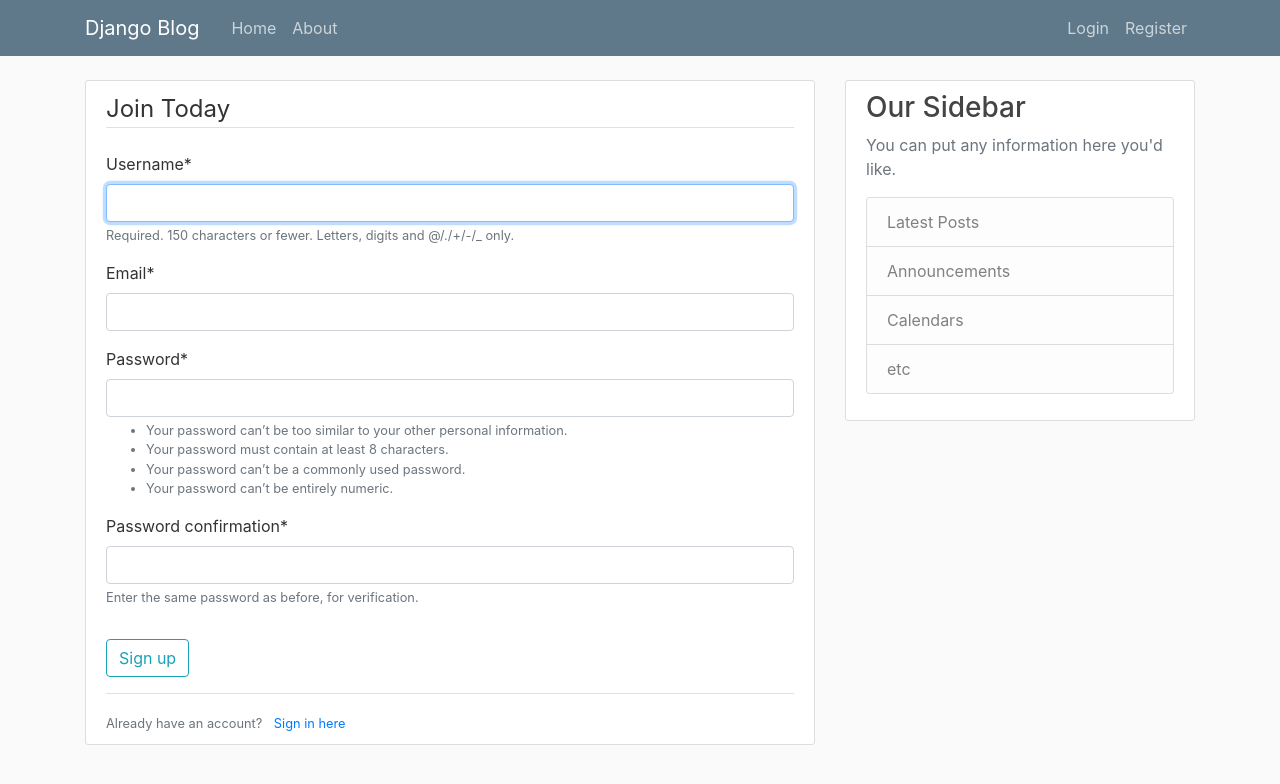
After one commit to hadrienjeanne/django-blogtuto, a Django app: page /register/ in a window 1280 px wide. The commit adds this page. Shown: the top 784 px of the page. Run offline with Django 4.2, Linux system fonts and the light colour scheme; some libraries are stand-ins or nearby versions.

Commit message:
Created a user registration page created a user app, with a registration form added crispy-forms to style the form
Added message display on blog/base.html template

```diff
--- a/django_blogapp/blog/templates/blog/base.html
+++ b/django_blogapp/blog/templates/blog/base.html
@@ -46,6 +46,13 @@
         <main role="main" class="container">
             <div class="row">
             <div class="col-md-8">
+                {% if messages %}
+                    {% for message in messages %}
+                        <div class="alert alert-{{ message.tags }}">
+                            {{ message }}
+                        </div>
+                    {% endfor %}
+                {% endif %}
                 {% block content %}{% endblock %}
             </div>
             <div class="col-md-4">
--- a/django_blogapp/django_blogapp/settings.py
+++ b/django_blogapp/django_blogapp/settings.py
@@ -31,7 +31,9 @@ ALLOWED_HOSTS = []
 # Application definition
 
 INSTALLED_APPS = [
+    "users.apps.UsersConfig",
     "blog.apps.BlogConfig",
+    "crispy_forms",
     "django.contrib.admin",
     "django.contrib.auth",
     "django.contrib.contenttypes",
@@ -122,3 +124,5 @@ STATIC_URL = "static/"
 # https://docs.djangoproject.com/en/4.1/ref/settings/#default-auto-field
 
 DEFAULT_AUTO_FIELD = "django.db.models.BigAutoField"
+
+CRISPY_TEMPLATE_PACK = 'bootstrap4'
--- a/django_blogapp/django_blogapp/urls.py
+++ b/django_blogapp/django_blogapp/urls.py
@@ -15,9 +15,10 @@ Including another URLconf
 """
 from django.contrib import admin
 from django.urls import path, include
-
+from users import views as user_views
 
 urlpatterns = [
     path("admin/", admin.site.urls),
+    path("register/", user_views.register, name='register'),
     path("", include('blog.urls')),
 ]
--- /dev/null
+++ b/django_blogapp/users/admin.py
@@ -0,0 +1,3 @@
+from django.contrib import admin
+
+# Register your models here.
--- /dev/null
+++ b/django_blogapp/users/apps.py
@@ -0,0 +1,6 @@
+from django.apps import AppConfig
+
+
+class UsersConfig(AppConfig):
+    default_auto_field = "django.db.models.BigAutoField"
+    name = "users"
--- /dev/null
+++ b/django_blogapp/users/forms.py
@@ -0,0 +1,12 @@
+from django import forms
+from django.contrib.auth.models import User
+from django.contrib.auth.forms import UserCreationForm
+
+class UserRegisterForm(UserCreationForm):
+    '''Custom form that extends the UserCreationForm to add mail'''
+    email = forms.EmailField(required=True)
+
+    class Meta:
+        '''config'''
+        model = User
+        fields = ['username', 'email', 'password1', 'password2']
--- /dev/null
+++ b/django_blogapp/users/models.py
@@ -0,0 +1,3 @@
+from django.db import models
+
+# Create your models here.
--- /dev/null
+++ b/django_blogapp/users/templates/users/register.html
@@ -0,0 +1,21 @@
+{% extends "blog/base.html" %}
+{% load crispy_forms_tags %}
+{% block content %}
+    <div class="content-section">
+        <form method="POST">
+            {% csrf_token %}
+            <fieldset class="form-group">
+                <legend class="border-bottom mb-4">Join Today</legend>
+                {{ form|crispy }}
+            </fieldset>
+            <div class="form-group">
+                <button class="btn btn-outline-info" type="submit">Sign up</button>
+            </div>
+        </form>
+        <div class="border-top pt-3">
+            <small class="text-muted">
+                Already have an account? <a href="#" class="ml-2">Sign in here</a>
+            </small>
+        </div>
+    </div>
+{% endblock content %}
--- /dev/null
+++ b/django_blogapp/users/tests.py
@@ -0,0 +1,3 @@
+from django.test import TestCase
+
+# Create your tests here.
--- /dev/null
+++ b/django_blogapp/users/views.py
@@ -0,0 +1,16 @@
+from django.shortcuts import render, redirect
+from django.contrib import messages
+from .forms import UserRegisterForm
+
+def register(request):
+    '''user register form view'''
+    if request.method == 'POST':
+        form = UserRegisterForm(request.POST)
+        if form.is_valid():
+            form.save() # save the user / pwd in db
+            username = form.cleaned_data.get('username')
+            messages.success(request, f'Account created for {username}')
+            return redirect('blog-home')
+    else:
+        form = UserRegisterForm()
+    return render(request, 'users/register.html', {'form': form})
```
Also changed, not shown: django_blogapp/db.sqlite3, django_blogapp/users/__init__.py (added), django_blogapp/users/migrations/__init__.py (added).
